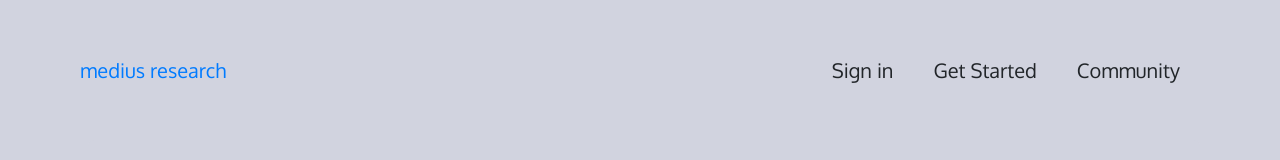
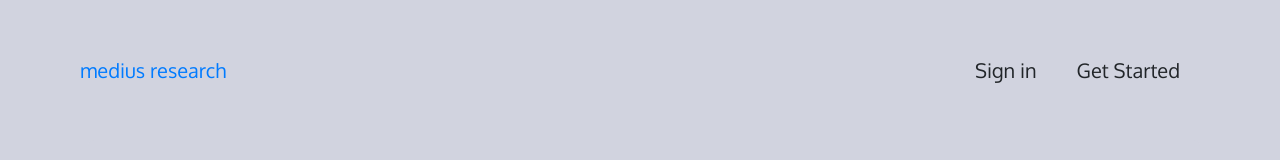
Before and after one commit to Medius-Research-Website/medius-frontend, a React (Create React App) app: page / in a window 1280 px wide. Shown: the top 160 px of the page. Built offline with nearby package versions, Linux system fonts and the light colour scheme.

Commit message:
home page

```diff
--- a/src/App.jsx
+++ b/src/App.jsx
@@ -3,7 +3,7 @@ import "./App.css";
 import { BrowserRouter as Router, Route } from "react-router-dom";
 import home from "./components/home";
 import about from "./components/about";
-import Navbar from "./components/navbar";
+//import Navbar from "./components/navbar";
 import userprofile from "./components/userprofile";
 import Signup from "./components/signup";
 import Signin from "./components/signin";
@@ -15,7 +15,7 @@ function App() {
   return (
     <Router>
       <div>
-      {/* <Navbar/> */}
+        {/* <Navbar /> */}
         <Route exact path="/" component={home} />
         <Route exact path="/about" component={about} />
         <Route exact path="/userprofile" component={userprofile} />
--- a/src/components/home.jsx
+++ b/src/components/home.jsx
@@ -1,5 +1,5 @@
-import React, { Component, Fragment } from "react";
-import { BrowserRouter, Link } from "react-router-dom";
+import React, { Component } from "react";
+import { BrowserRouter, Link, NavLink } from "react-router-dom";
 import { Jumbotron, Button } from "react-bootstrap";
 import "bootstrap/dist/css/bootstrap.min.css";
 import "./css files/home.css";
@@ -8,26 +8,34 @@ class home extends Component {
   render() {
     return (
       <div class="container full-height-grow">
-        <header class= "main-header">
-        <div class= "brand-logo-name"><a href=""> medius research </a></div>
+        <header class="main-header">
+          <div class="brand-logo-name">
+            <NavLink to=""> medius research </NavLink>
+          </div>
           <nav className="main-nav">
             <ul>
-                    <li><a href=""> Sign in </a></li>
-                    <li><a href=""> Get Started </a></li>
-                    <li><Link to="/communityPage"> Community  </Link></li>
+              <li>
+                <NavLink to="/signin"> Sign in </NavLink>
+              </li>
+              <li>
+                <NavLink to="/signup"> Get Started </NavLink>
+              </li>
+              {/* <li>
+                <Link to="/communityPage"> Community </Link>
+              </li> */}
             </ul>
           </nav>
         </header>
         <Jumbotron className="float-right">
           <h2>
             Bringing <span>Wall St.</span>
-              <br/>
+            <br />
             to <span1>University Ave.</span1>
           </h2>
           An open forum for sharing high quality investment ideas, stock picks,
           and research from top universities, all for free.
-            <br/>
-            <br/>
+          <br />
+          <br />
           <BrowserRouter>
             <Link to="/home">
               <Button type="button" className="btn-primary">
--- a/src/index.js
+++ b/src/index.js
@@ -6,6 +6,7 @@ import "bootstrap/dist/css/bootstrap.css";
 
 //import LandingPage from "./pages/landingPage";
 //import Community from "./pages/communityPage";
+//import home from "./components/home";
 import App from "./App";
 
 import { Provider } from "react-redux";
@@ -32,7 +33,6 @@ if (token) {
 }
 
 ReactDOM.render(
-
   <Provider store={store}>
     <React.StrictMode>
       <App />
```
Lines whose indentation alone changed are shown as unchanged.
